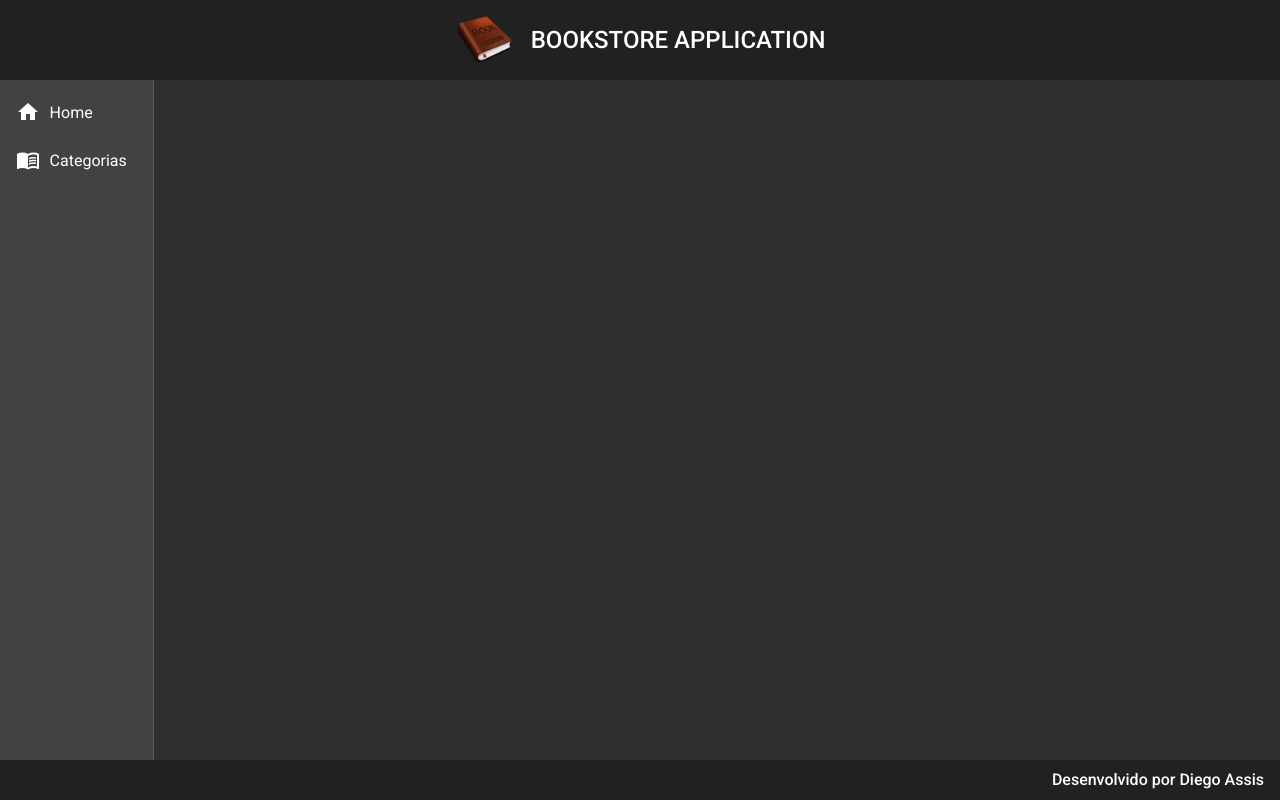
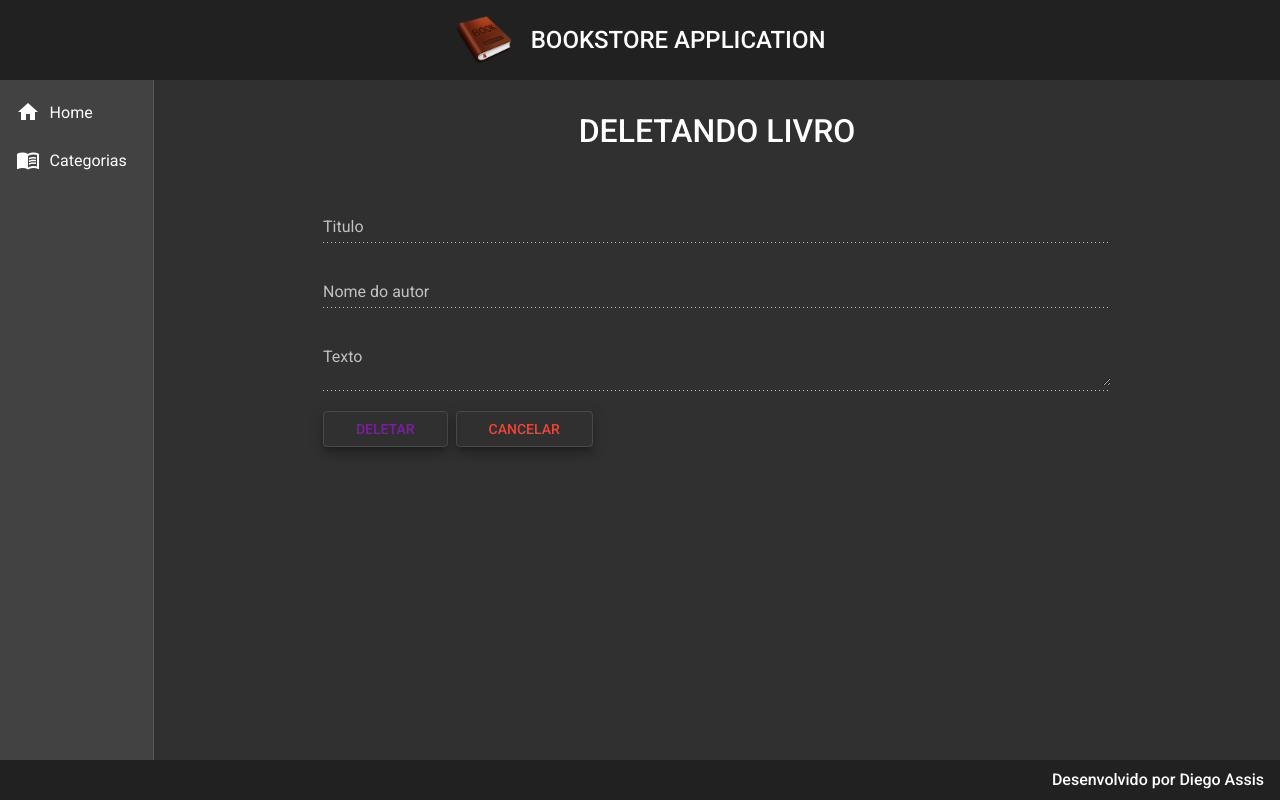
Before and after one commit to diegoacarvalhop/bookstore-front, an Angular app: page /categorias/1/livros/1/delete in a window 1280 px wide. Before the commit this address led to /. Built offline with nearby package versions, Linux system fonts and the light colour scheme; no server answers.

Commit message:
DELETE implementado para Livros

```diff
--- a/src/app/app-routing.module.ts
+++ b/src/app/app-routing.module.ts
@@ -6,6 +6,7 @@
 import { CetegoriaDeleteComponent } from './components/views/categoria/cetegoria-delete/cetegoria-delete.component';
 import { HomeComponent } from './components/views/home/home.component';
 import { LivroCreateComponent } from './components/views/livro/livro-create/livro-create.component';
+import { LivroDeleteComponent } from './components/views/livro/livro-delete/livro-delete.component';
 import { LivroReadAllComponent } from './components/views/livro/livro-read-all/livro-read-all.component';
 import { LivroUpdateComponent } from './components/views/livro/livro-update/livro-update.component';
 
@@ -41,6 +42,10 @@
   {
     path: 'categorias/:id_cat/livros/:id/update',
     component: LivroUpdateComponent
+  },
+  {
+    path: 'categorias/:id_cat/livros/:id/delete',
+    component: LivroDeleteComponent
   }
 ];
 
--- a/src/app/app.module.ts
+++ b/src/app/app.module.ts
@@ -29,6 +29,7 @@
 import { LivroReadAllComponent } from './components/views/livro/livro-read-all/livro-read-all.component';
 import { LivroCreateComponent } from './components/views/livro/livro-create/livro-create.component';
 import { LivroUpdateComponent } from './components/views/livro/livro-update/livro-update.component';
+import { LivroDeleteComponent } from './components/views/livro/livro-delete/livro-delete.component';
 
 @NgModule({
   declarations: [
@@ -43,7 +44,8 @@
     CategoriaUpdateComponent,
     LivroReadAllComponent,
     LivroCreateComponent,
-    LivroUpdateComponent
+    LivroUpdateComponent,
+    LivroDeleteComponent
   ],
   imports: [
     BrowserModule,
--- /dev/null
+++ b/src/app/components/views/livro/livro-delete/livro-delete.component.css
@@ -0,0 +1,27 @@
+form {
+    text-align: center;
+    width: 70%;
+    margin: 2rem auto 0 auto;
+}
+
+h1 {
+    font-size: 2rem;
+    font-weight: 500;
+    margin-bottom: 3rem;
+}
+
+.form {
+    width: 100%;
+
+}
+
+.buttons {
+    width: 100%;
+    text-align: start;
+}
+
+button {
+    margin-right: .5rem;
+    padding-right: 2rem;
+    padding-left: 2rem;
+}
--- /dev/null
+++ b/src/app/components/views/livro/livro-delete/livro-delete.component.html
@@ -0,0 +1,23 @@
+<form action="">
+    <h1>DELETANDO LIVRO</h1>
+
+    <mat-form-field class="form">
+        <mat-label>Titulo</mat-label>
+        <input matInput [(ngModel)]="livro.titulo" type="text" name="titulo" disabled>
+    </mat-form-field>
+
+    <mat-form-field class="form">
+        <mat-label>Nome do autor</mat-label>
+        <input matInput [(ngModel)]="livro.nomeAutor" type="text" name="nomeAutor" disabled>
+    </mat-form-field>
+
+    <mat-form-field class="form">
+        <mat-label>Texto</mat-label>
+        <textarea matInput [(ngModel)]="livro.texto" type="text" name="texto" disabled></textarea>
+    </mat-form-field>
+
+    <div class="buttons">
+        <button (click)="delete()" class="mat-elevation-z8" mat-stroked-button color="primary">DELETAR</button>
+        <button (click)="cancel()" class="mat-elevation-z8" mat-stroked-button color="warn">CANCELAR</button>
+    </div>
+</form>
--- /dev/null
+++ b/src/app/components/views/livro/livro-delete/livro-delete.component.ts
@@ -0,0 +1,50 @@
+import { Component, OnInit } from '@angular/core';
+import { ActivatedRoute, Router } from '@angular/router';
+import { Livro } from '../livro.model';
+import { LivroService } from '../livro.service';
+
+@Component({
+  selector: 'app-livro-delete',
+  templateUrl: './livro-delete.component.html',
+  styleUrls: ['./livro-delete.component.css']
+})
+export class LivroDeleteComponent implements OnInit {
+
+  id_cat: String = '';
+
+  livro: Livro = {
+    id: "",
+    titulo: "",
+    nomeAutor: "",
+    texto: "",
+  };
+
+  constructor(private service: LivroService, private route: ActivatedRoute, private router: Router) { }
+
+  ngOnInit(): void {
+    this.id_cat = this.route.snapshot.paramMap.get('id_cat')!;
+    this.livro.id = this.route.snapshot.paramMap.get('id')!;
+    this.findById()
+  }
+
+  cancel():   void {
+    this.router.navigate([`categorias/${this.id_cat}/livros`])
+  }
+
+  findById(): void {
+    this.service.findById(this.livro.id!).subscribe((resposta) => {
+      this.livro = resposta;
+    })
+  }
+
+  delete(): void {
+    this.service.delete(this.livro.id!).subscribe(() => {
+      this.router.navigate([`categorias/${this.id_cat}/livros`])
+      this.service.mensagem('Livro deletado com sucesso!')
+    }, err => {
+      this.router.navigate([`categorias/${this.id_cat}/livros`])
+      this.service.mensagem('Falha ao deletar o livro! Tente mais tarde.')
+    });
+  }
+
+}
--- a/src/app/components/views/livro/livro-read-all/livro-read-all.component.html
+++ b/src/app/components/views/livro/livro-read-all/livro-read-all.component.html
@@ -35,7 +35,7 @@
                     <a class="edit" routerLink="{{ row.id }}/update">
                         <i class="material-icons">edit</i>
                     </a>
-                    <a class="delete" href="#">
+                    <a class="delete" routerLink="{{ row.id }}/delete">
                         <i class="material-icons">delete</i>
                     </a>
                 </td>
--- a/src/app/components/views/livro/livro.service.ts
+++ b/src/app/components/views/livro/livro.service.ts
@@ -34,6 +34,11 @@
     return this.http.post<Livro>(url, livro)
   }
 
+  delete(id: String): Observable<void> {
+    const url = `${this.baseUrl}/livros/${id}`;
+    return this.http.delete<void>(url);
+  }
+
   mensagem(str: String): void {
     this._snac.open(`${str}`, 'OK', {
       horizontalPosition: 'end',
```
